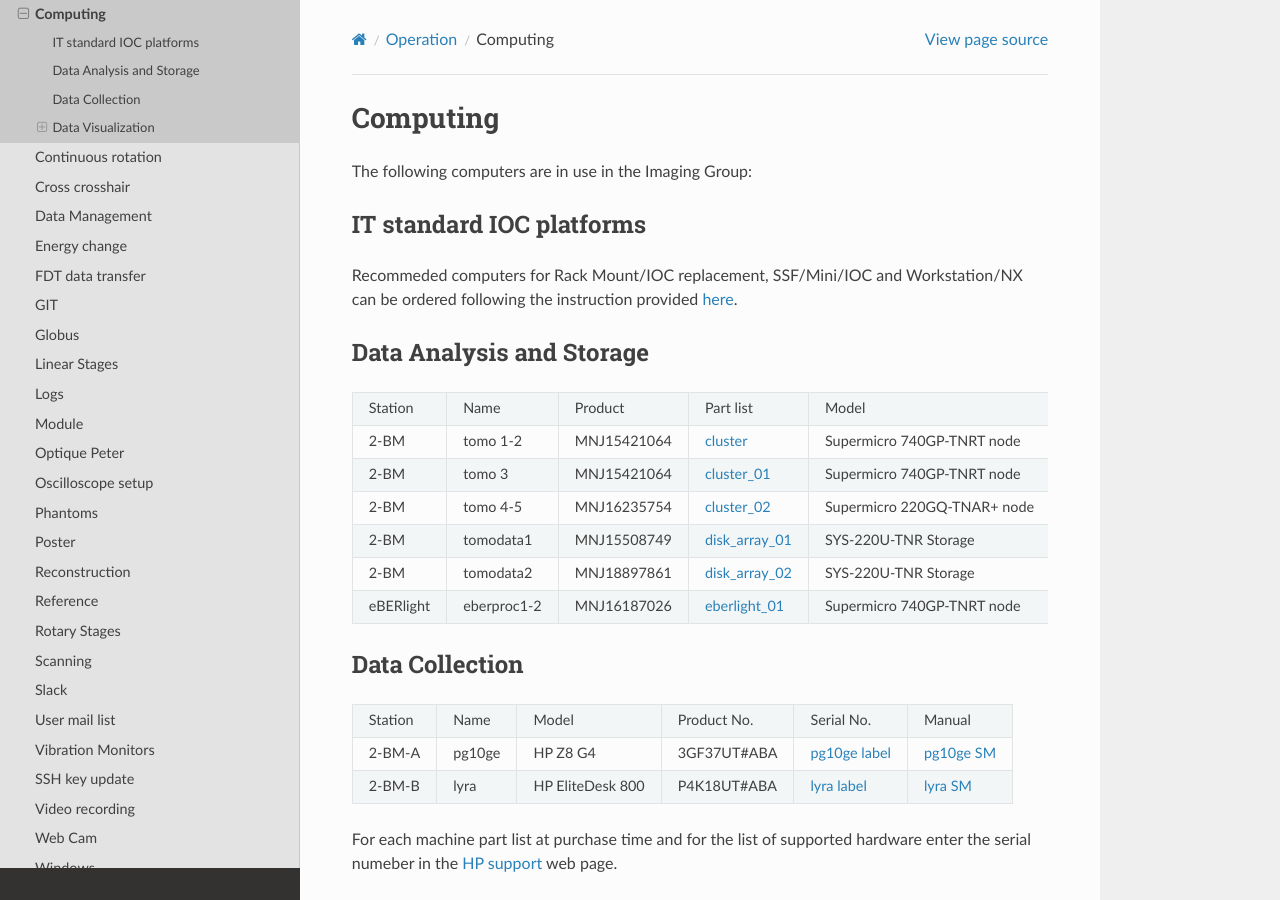
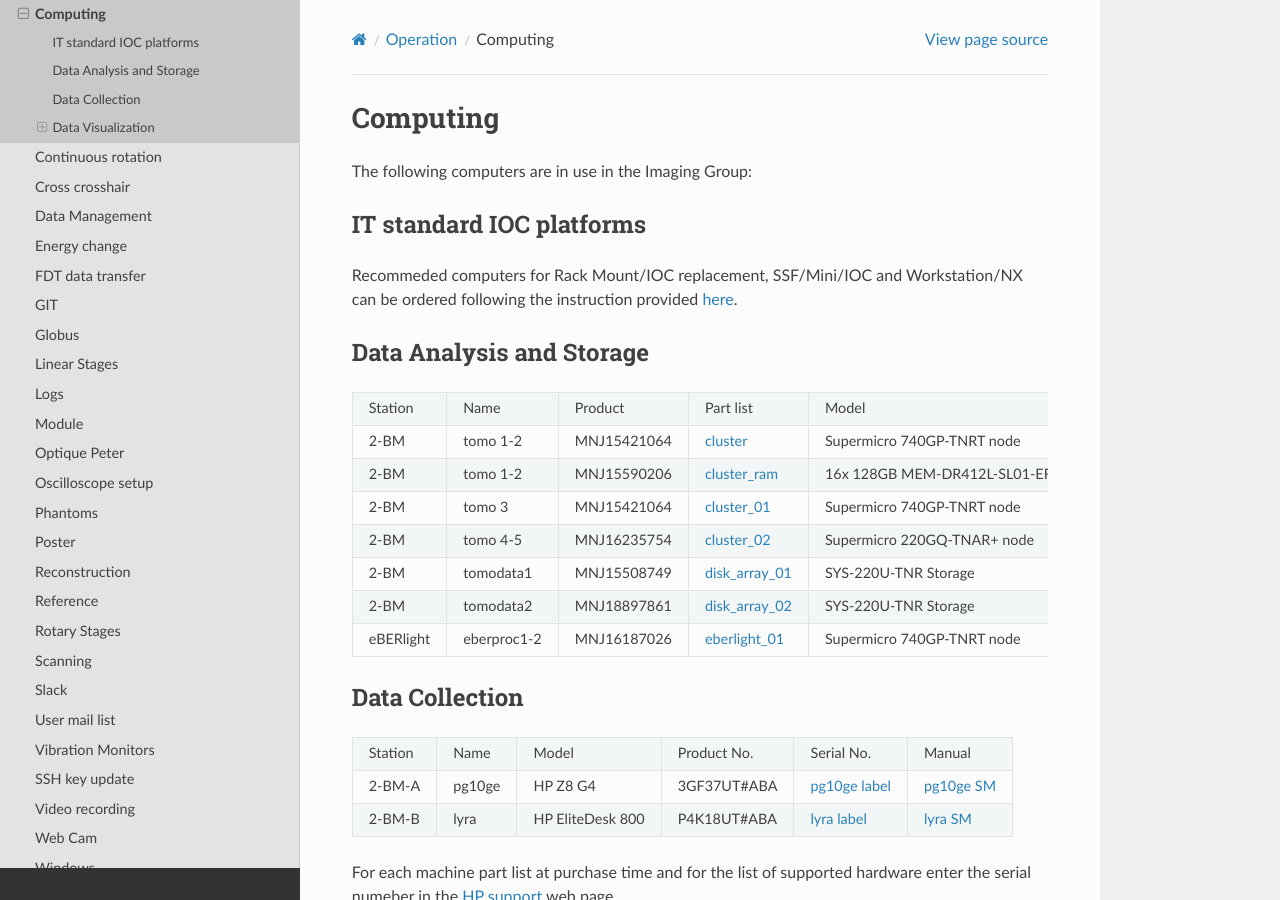
Before and after one commit to xray-imaging/2bm-docs, a Sphinx documentation site: the page built from docs/source/ops/item_022.rst, in a window 1280 px wide and 900 px high. Built offline with Sphinx 7.4.7 and the Read the Docs theme 2.0.0, drawn with Linux system fonts in a browser that asks for light colours; the version number could not be read and is left out.

Commit message:
added tomo 1-2 RAM

```diff
--- a/docs/source/ops/item_022.rst
+++ b/docs/source/ops/item_022.rst
@@ -7,6 +7,7 @@ The following computers are in use in the Imaging Group:
 
 .. _cluster_folder: https://anl.box.com/s/cwqbvet2qv8239nhrof0qemyohd0jho3
 .. _cluster: https://anl.box.com/s/uysvb5ujnlugmd16r2f6o10fem9rjgvr
+.. _cluster_ram: https://anl.box.com/s/yc762ty9lv4s8rxa4fqdwdgpuw8tlv8f
 .. _cluster_01: https://anl.box.com/s/oc9g49r6an1lcwh0d5gzisno6ef5yni1
 .. _cluster_02: https://anl.box.com/s/7onv5ju2rt42w15uz689pbuslfelpvz9
 .. _cluster_quote: https://anl.box.com/s/j7wz6li4afoq2gs5g8feehmmz8q7whuy
@@ -34,6 +35,8 @@ Data Analysis and Storage
 | Station   | Name         | Product       | Part list         |      Model                      |      Quote             |
 +-----------+--------------+---------------+-------------------+---------------------------------+------------------------+
 | 2-BM      | tomo 1-2     | MNJ15421064   | `cluster`_        |  Supermicro 740GP-TNRT node     | `cluster_quote`_       |
++-----------+--------------+---------------+-------------------+---------------------------------+------------------------+
+| 2-BM      | tomo 1-2     | MNJ15590206   | `cluster_ram`_    |  16x 128GB MEM-DR412L-SL01-ER32 | `cluster_ram`_         |
 +-----------+--------------+---------------+-------------------+---------------------------------+------------------------+
 | 2-BM      | tomo 3       | MNJ15421064   | `cluster_01`_     |  Supermicro 740GP-TNRT node     | `cluster_quote_01`_    |
 +-----------+--------------+---------------+-------------------+---------------------------------+------------------------+
```
